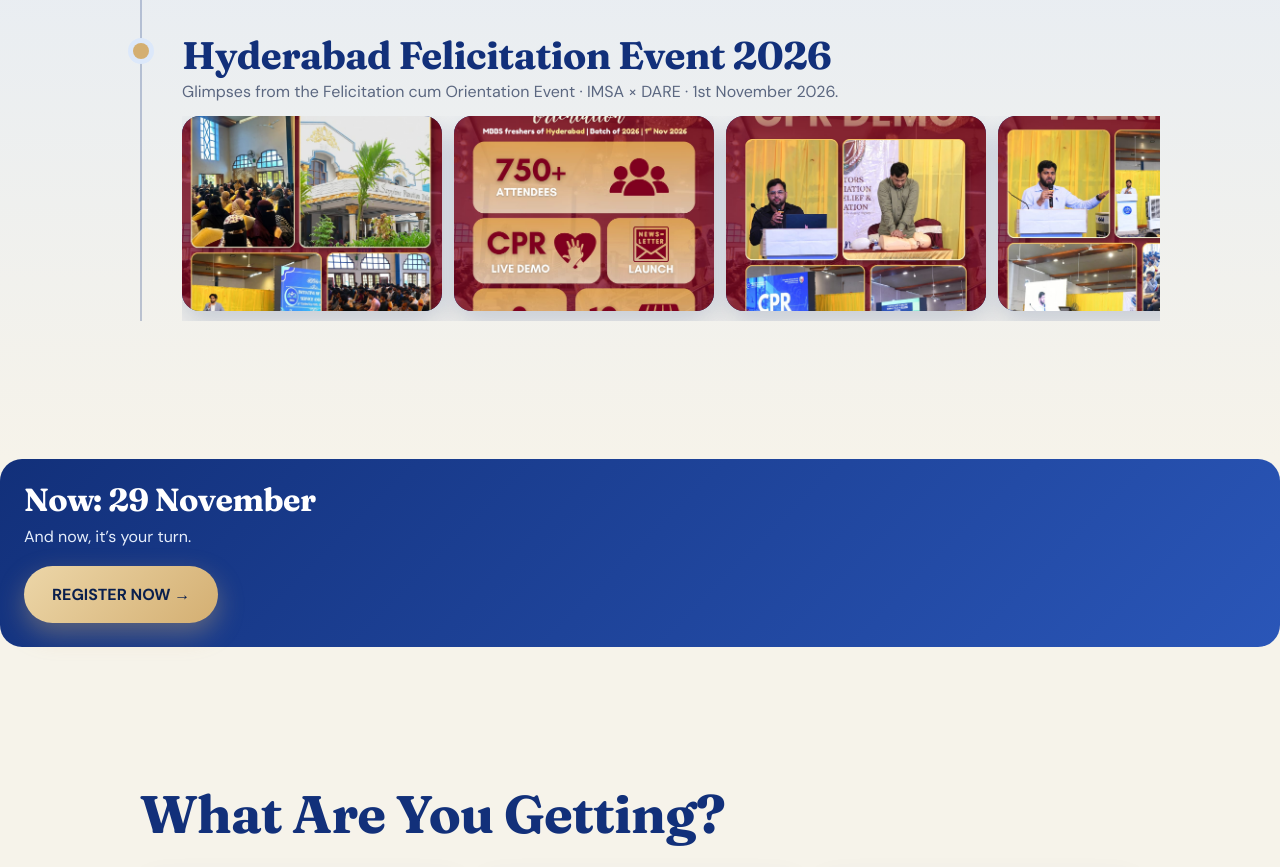
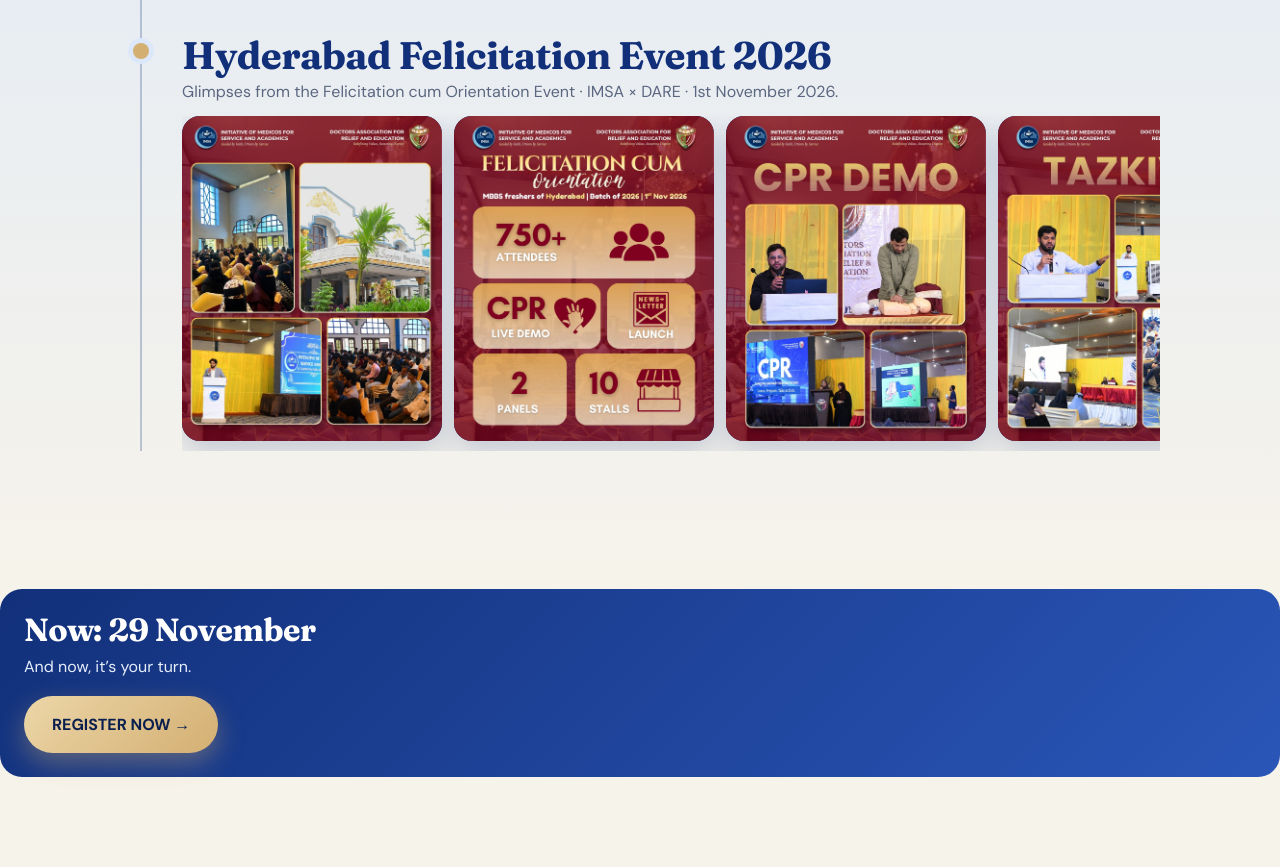
Before and after one commit to IMSAOfficial/Khammam-Felicitation, a plain HTML site: page index.html in a window 1280 px wide. Shown: the part 1940-2807 px from the top of the page. Drawn offline with Linux system fonts and the light colour scheme.

Commit message:
Change aspect ratio of Hyderabad gallery images

```diff
--- a/index.html
+++ b/index.html
@@ -152,7 +152,7 @@ footer{text-align:center;padding:24px 20px 120px;color:var(--mut);font-size:.82r
 
 /* Hyderabad Gallery - Slightly Taller Images */
 .hyderabad-gallery figure {
-  aspect-ratio: 4 / 3 !important;
+  aspect-ratio: 4 / 5 !important;
 }
 
 /* Mobile responsiveness */
```
